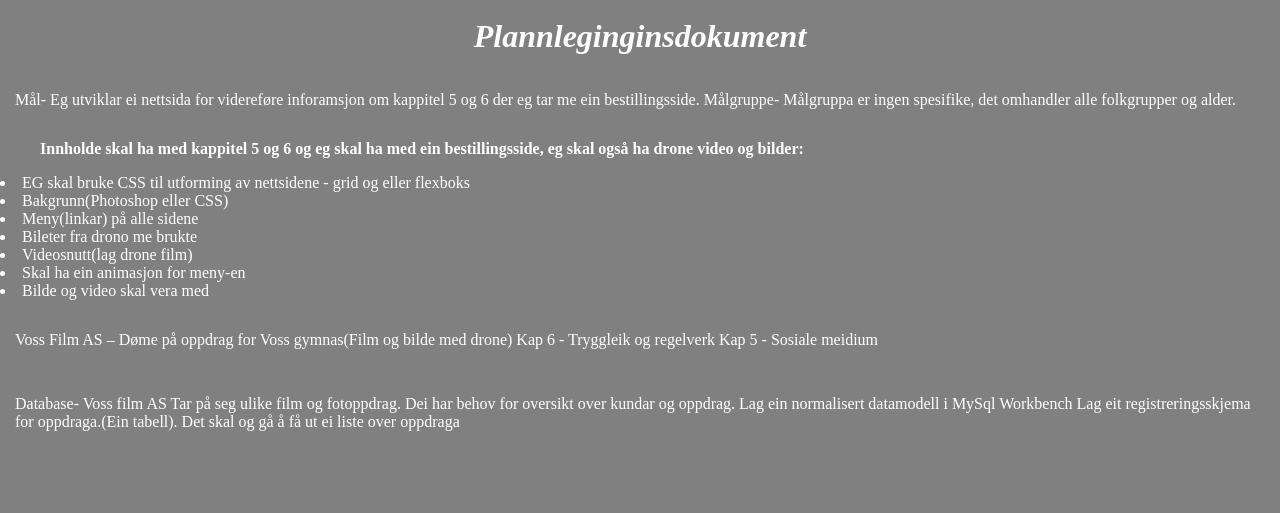
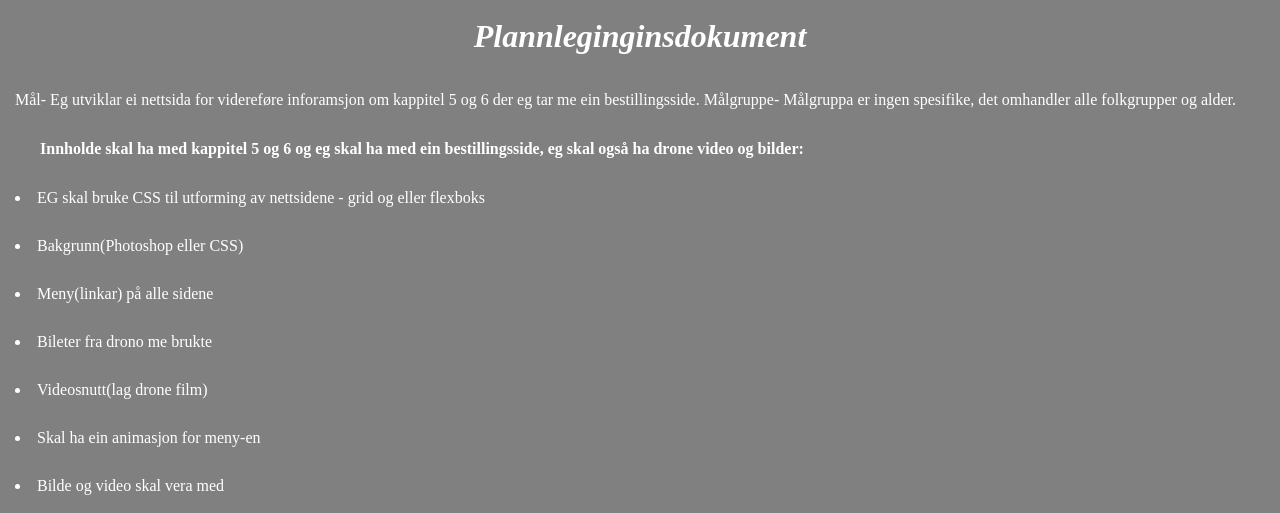
Before and after one commit to blitz-AK/prosjekt3, a plain HTML site: page plannlegingsdokument v22.html in a window 1280 px wide. Shown: the part 454-967 px from the top of the page. Before the commit the page ends 916 px from the top, so only its background shows below. Drawn offline with Linux system fonts and the light colour scheme.

Commit message:
Add files via upload

```diff
--- a/plannlegingsdokument v22.html
+++ b/plannlegingsdokument v22.html
@@ -5,7 +5,7 @@
         <title>Prosjekt 3</title>
         <link rel="stylesheet" href="nav2.css">
          <style>
-             p,h2{
+             p,h2,li{
                 padding: 15px;
                 max-width: 970;
             }
```
